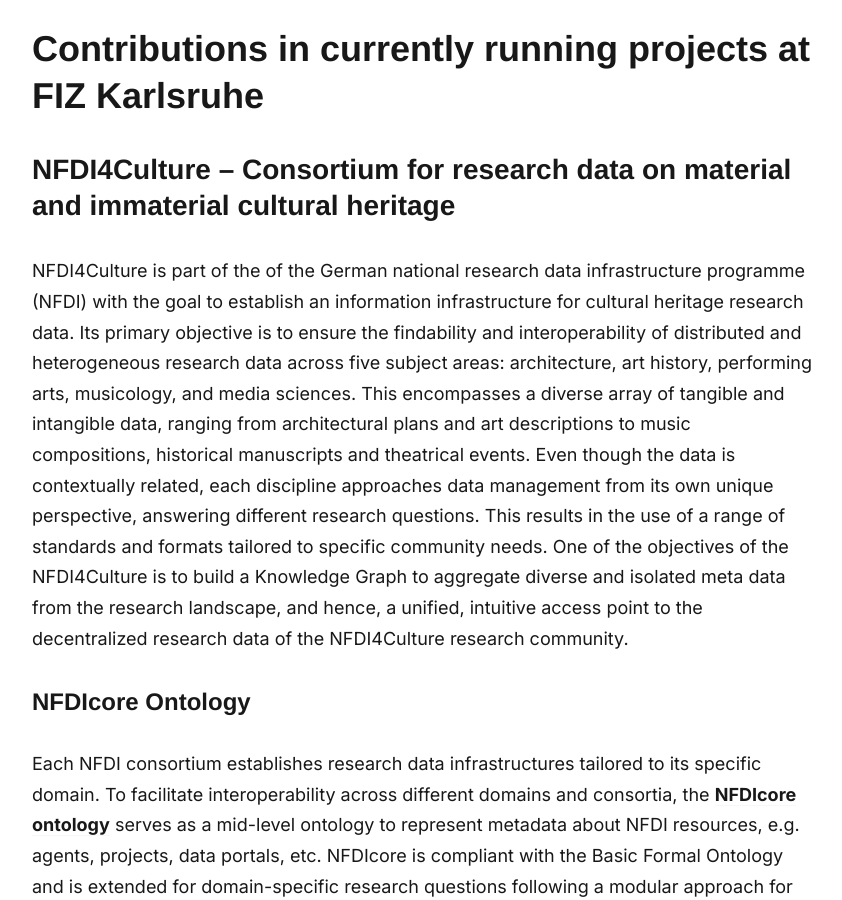
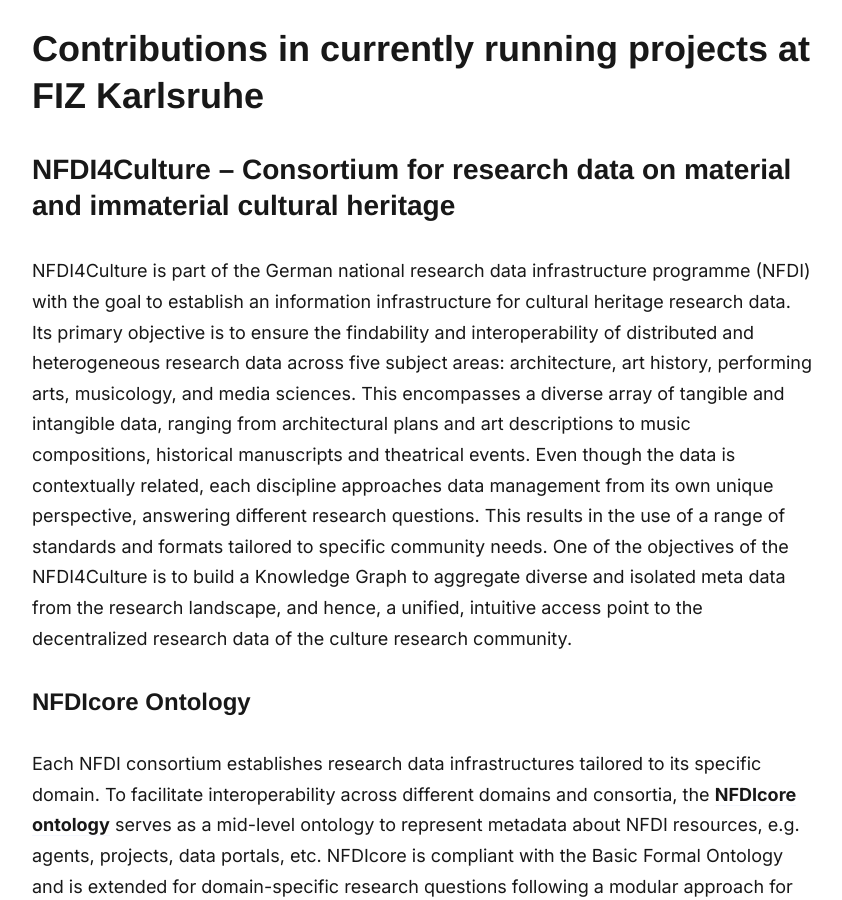
Before and after one commit to tabeatietz/tabeatietz.github.io, a Jekyll site: the page built from _projects/projects.md, in a window 1280 px wide and 900 px high, scrolled down 744 px. Shown: the whole window, without its empty margins (218-1060 px from the left). Built offline with Jekyll 4.4.1, drawn with Linux system fonts in a browser that asks for light colours; nearby versions of some CDN libraries; some web fonts are replaced.

Commit message:
description

```diff
--- a/_projects/projects.md
+++ b/_projects/projects.md
@@ -8,7 +8,7 @@
 # Contributions in currently running projects at FIZ Karlsruhe
 ## NFDI4Culture – Consortium for research data on material and immaterial cultural heritage
 
-NFDI4Culture is part of the of the German national research data infrastructure programme (NFDI) with the goal to establish an information infrastructure for cultural heritage research data. Its primary objective is to ensure the findability and interoperability of distributed and heterogeneous research data across five subject areas: architecture, art history, performing arts, musicology, and media sciences. This encompasses a diverse array of tangible and intangible data, ranging from architectural plans and art descriptions to music compositions, historical manuscripts and theatrical events. Even though the data is contextually related, each discipline approaches data management from its own unique perspective, answering different research questions. This results in the use of a range of standards and formats tailored to specific community needs. One of the objectives of the NFDI4Culture is to build a Knowledge Graph to aggregate diverse and isolated meta data from the research landscape, and hence, a unified, intuitive access point to the decentralized research data of the NFDI4Culture research community.
+NFDI4Culture is part of the German national research data infrastructure programme (NFDI) with the goal to establish an information infrastructure for cultural heritage research data. Its primary objective is to ensure the findability and interoperability of distributed and heterogeneous research data across five subject areas: architecture, art history, performing arts, musicology, and media sciences. This encompasses a diverse array of tangible and intangible data, ranging from architectural plans and art descriptions to music compositions, historical manuscripts and theatrical events. Even though the data is contextually related, each discipline approaches data management from its own unique perspective, answering different research questions. This results in the use of a range of standards and formats tailored to specific community needs. One of the objectives of the NFDI4Culture is to build a Knowledge Graph to aggregate diverse and isolated meta data from the research landscape, and hence, a unified, intuitive access point to the decentralized research data of the culture research community.
 
 ### NFDIcore Ontology
 Each NFDI consortium establishes research data infrastructures tailored to its specific domain. To facilitate interoperability across different domains and consortia, the [**NFDIcore ontology**](https://ise-fizkarlsruhe.github.io/nfdicore/docs/) serves as a mid-level ontology to represent metadata about NFDI resources, e.g. agents, projects, data portals, etc. NFDIcore is compliant with the Basic Formal Ontology and is extended for domain-specific research questions following a modular approach for as e.g., with the NFDI4Culture ontology (CTO).
```
